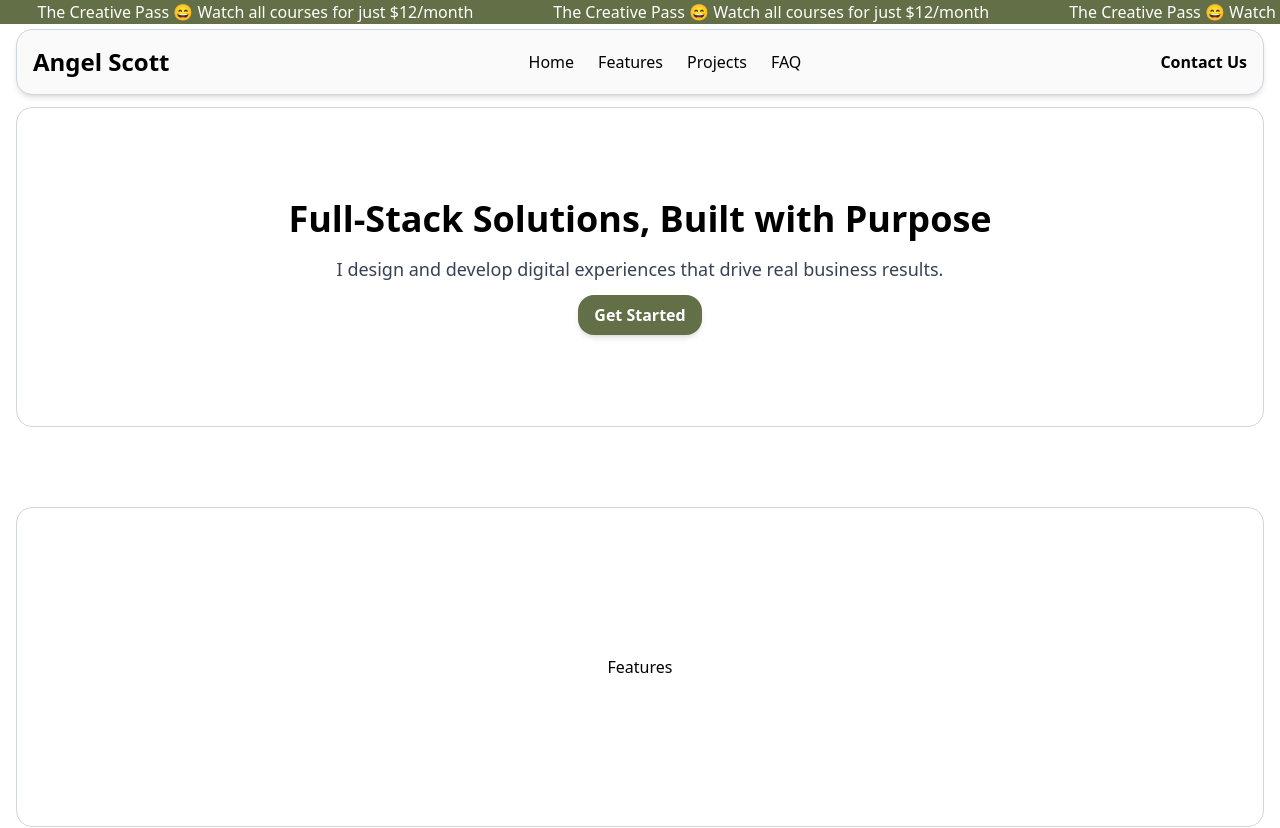
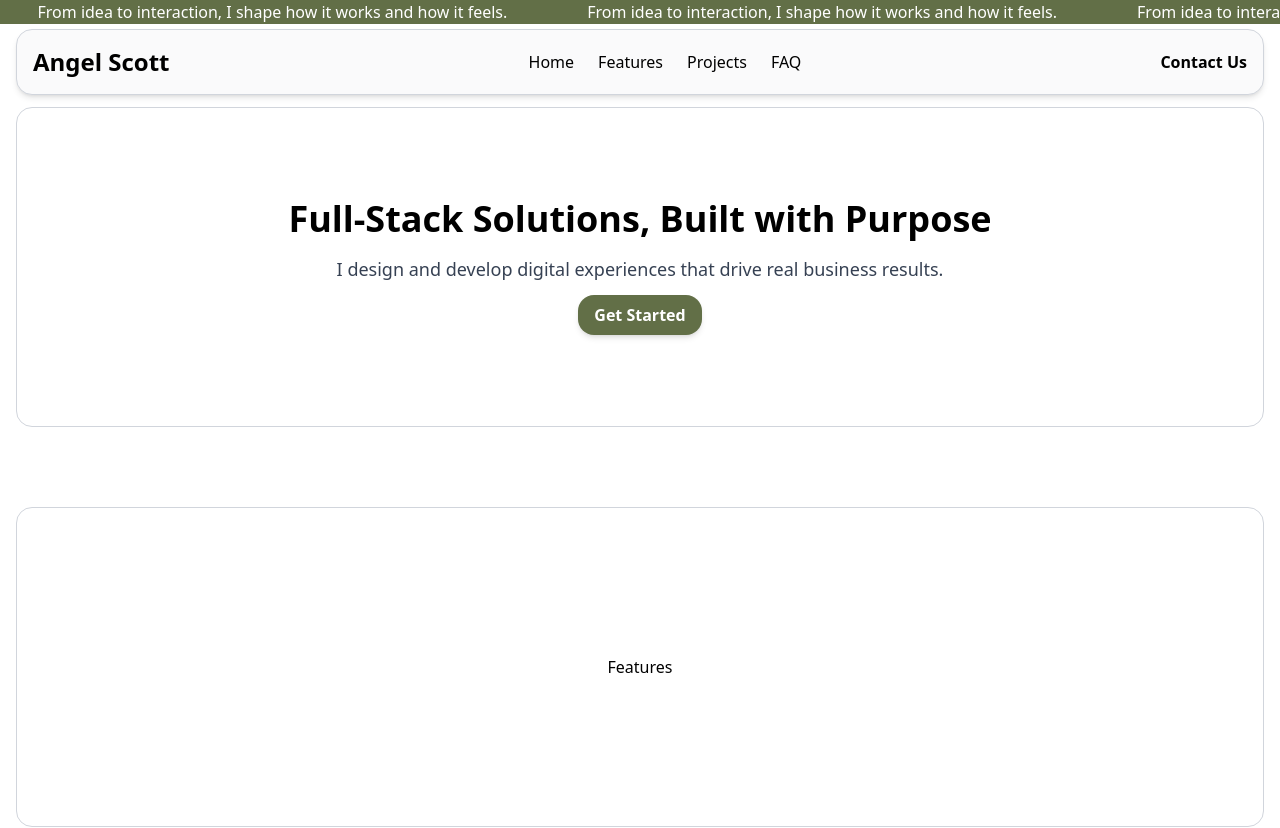
Before and after one commit to scottii333/portfolio-react, a React (Vite) app in the folder frontend/: page / in a window 1280 px wide. Shown: the top 828 px of the page. Built offline with nearby package versions, Linux system fonts and the light colour scheme.

Commit message:
feat: change content

```diff
--- a/frontend/src/components/autoScrollHook.jsx
+++ b/frontend/src/components/autoScrollHook.jsx
@@ -2,7 +2,8 @@ import { motion, useMotionValue, useAnimationFrame } from "motion/react";
 import { useRef } from "react";
 
 export const AutoScrollBanner = () => {
-  const content = "The Creative Pass 😄 Watch all courses for just $12/month";
+  const content =
+    "From idea to interaction, I shape how it works and how it feels.";
   const x = useMotionValue(0);
   const containerRef = useRef(null);
   const speed = 0.5; // adjust speed here
```
